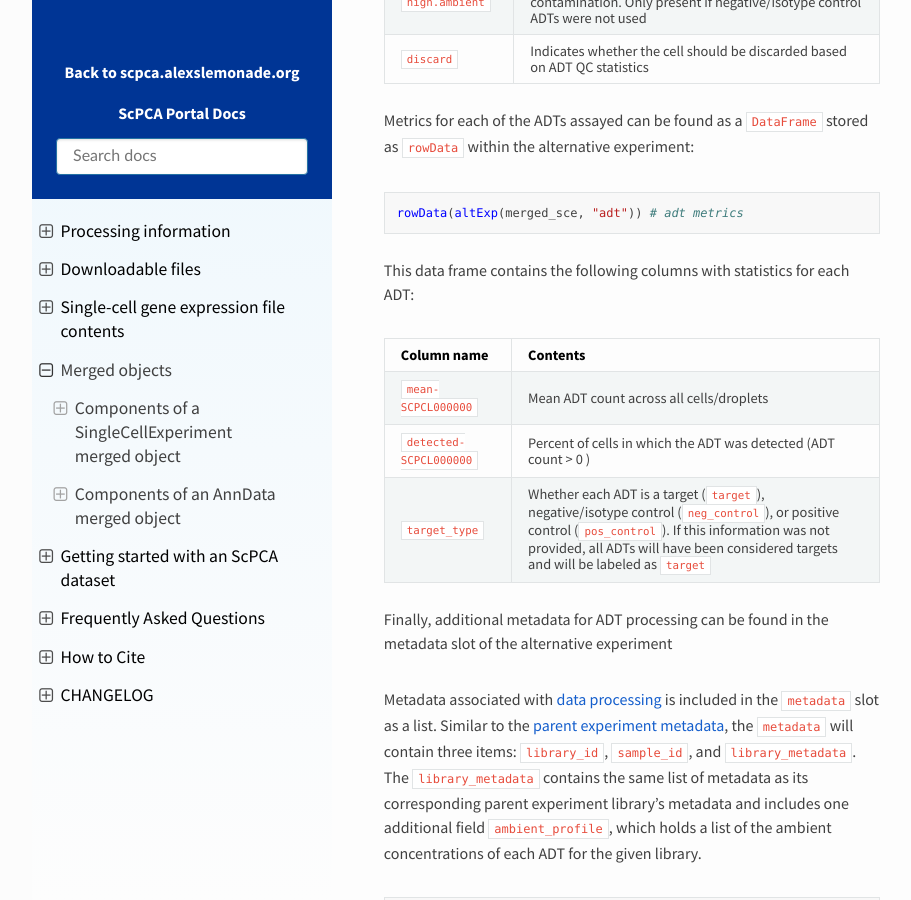
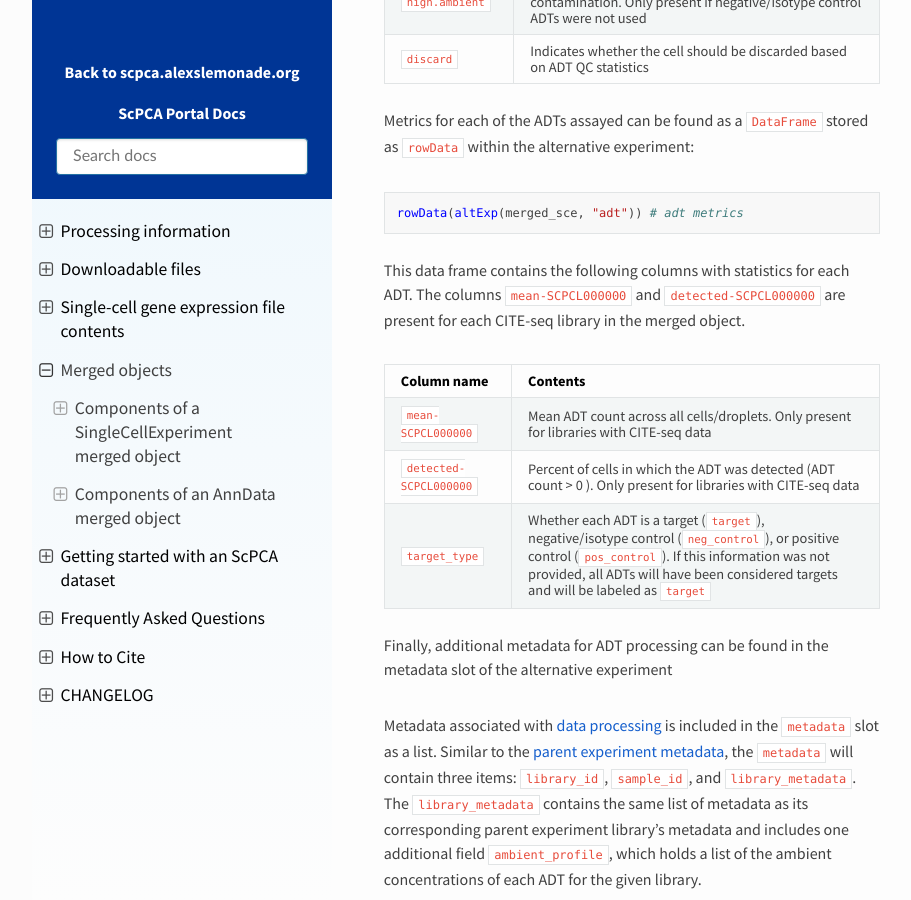
Before and after one commit to DongzeHE/scpca-docs, a Sphinx documentation site: the page built from docs/merged_objects.md, in a window 1280 px wide and 900 px high, scrolled down 13011 px. Shown: the whole window, without its empty margins (158-1069 px from the left). Built offline with Sphinx 7.4.7 and the Read the Docs theme 2.0.0, drawn with Linux system fonts in a browser that asks for light colours.

Commit message:
two options for conveying adt column presense

````diff
--- a/docs/merged_objects.md
+++ b/docs/merged_objects.md
@@ -290,12 +290,13 @@ Metrics for each of the ADTs assayed can be found as a `DataFrame` stored as `ro
 rowData(altExp(merged_sce, "adt")) # adt metrics
 ```
 
-This data frame contains the following columns with statistics for each ADT:
+This data frame contains the following columns with statistics for each ADT.
+The columns `mean-SCPCL000000` and `detected-SCPCL000000` are present for each CITE-seq library in the merged object.
 
 | Column name | Contents                                                       |
 | ----------- | -------------------------------------------------------------- |
-| `mean-SCPCL000000`      | Mean ADT count across all cells/droplets                       |
-| `detected-SCPCL000000`  | Percent of cells in which the ADT was detected (ADT count > 0 ) |
+| `mean-SCPCL000000`      | Mean ADT count across all cells/droplets. Only present for libraries with CITE-seq data                       |
+| `detected-SCPCL000000`  | Percent of cells in which the ADT was detected (ADT count > 0 ). Only present for libraries with CITE-seq data |
 | `target_type` | Whether each ADT is a target (`target`), negative/isotype control (`neg_control`), or positive control (`pos_control`). If this information was not provided, all ADTs will have been considered targets and will be labeled as `target` |
 
 Finally, additional metadata for ADT processing can be found in the metadata slot of the alternative experiment
````
